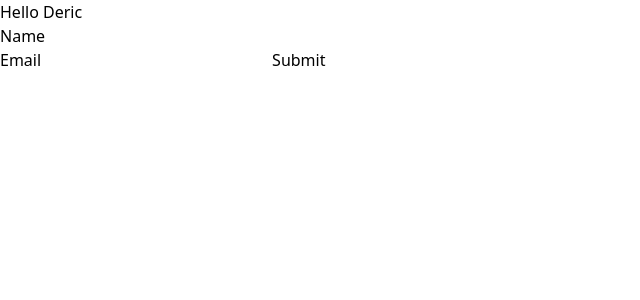
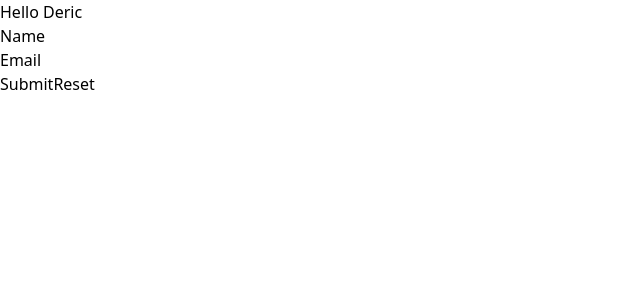
Before and after one commit to muhammadderic/hello-ts-next, a Next.js app: page / in a window 1280 px wide. Shown: the top 300 px of the page, without its empty margins (0-640 px from the left). Built offline with nearby package versions, Linux system fonts and the light colour scheme.

Commit message:
Add reset and error handling

```diff
--- a/src/components/Form.tsx
+++ b/src/components/Form.tsx
@@ -9,11 +9,12 @@ interface FormOneInputs {
 }
 
 const FormOne = () => {
-  const { register, handleSubmit } = useForm<FormOneInputs>();
+  const { register, handleSubmit, reset, formState: { errors } } = useForm<FormOneInputs>();
 
   // Define the submit handler type
   const onSubmit: SubmitHandler<FormOneInputs> = (data) => {
     console.log(data);
+    reset();
   }
 
   return (
@@ -25,9 +26,11 @@ const FormOne = () => {
           id="name"
           {...register('name', { required: 'Name is required' })}
         />
+        {errors.name && <p>{errors.name.message}</p>}
       </div>
 
       {/* Email Field */}
+      <div>
         <label htmlFor="email">Email</label>
         <input
           id="email"
@@ -40,11 +43,14 @@ const FormOne = () => {
             },
           })}
         />
+        {errors.email && <p>{errors.email.message}</p>}
+      </div>
 
       {/* Submit Button */}
       <button type="submit">Submit</button>
 
       {/* Reset Button */}
+      <button onClick={() => reset()}>Reset</button>
     </form>
   )
 }
```
Lines whose indentation alone changed are shown as unchanged.
